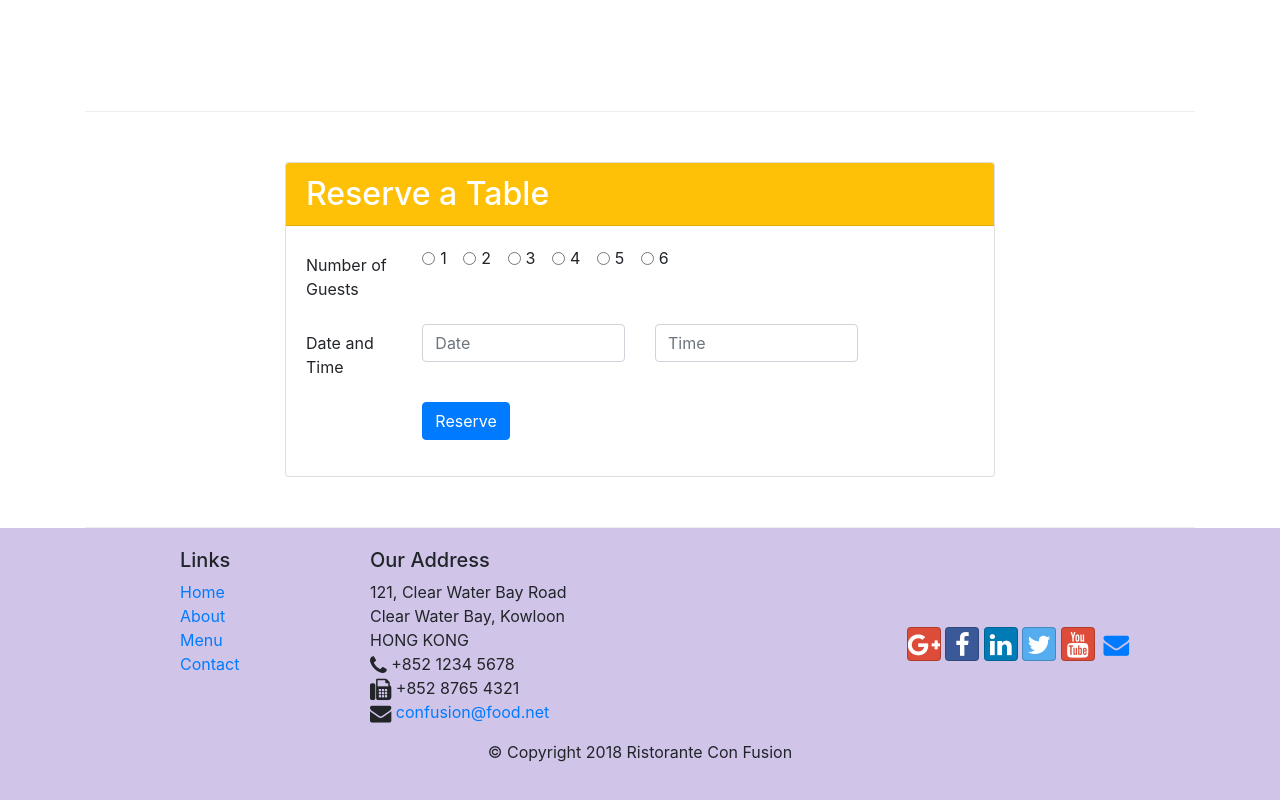
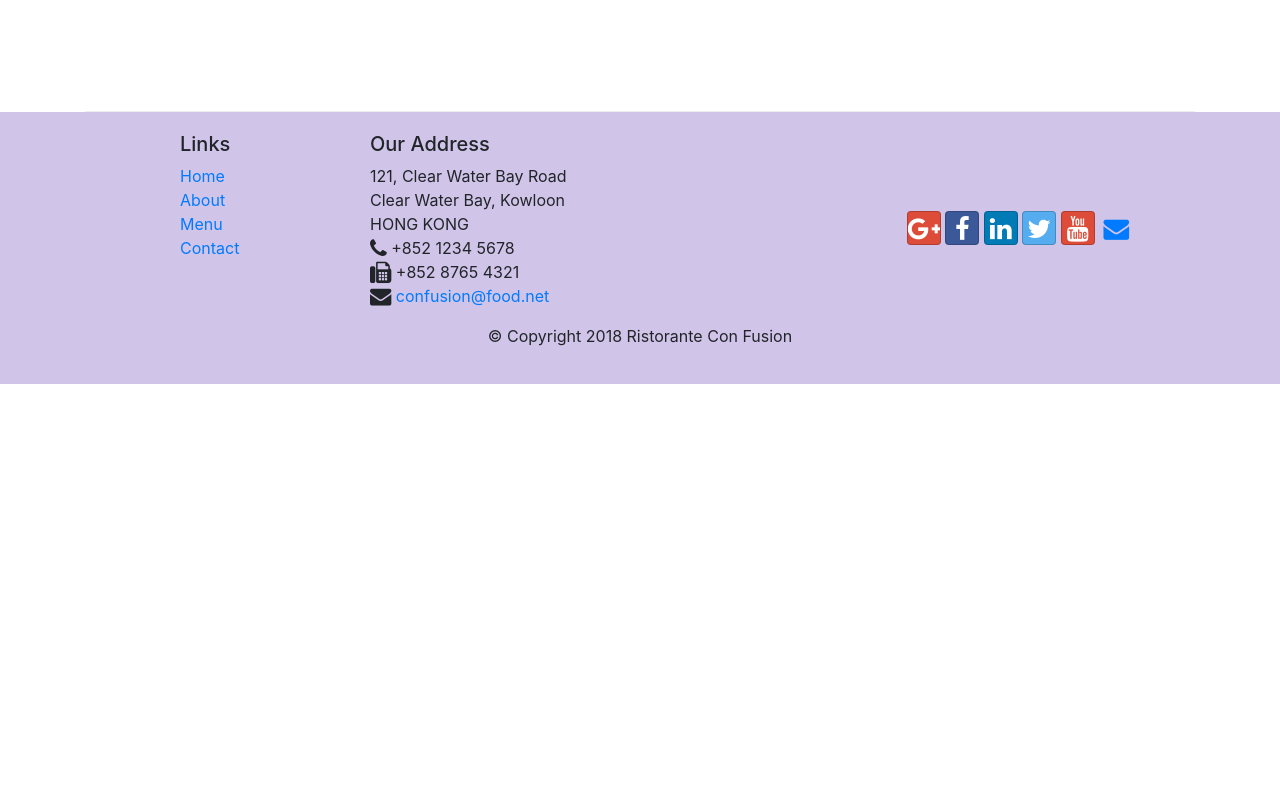
Before and after one commit to MahmudShakir/My-First-BootStrap-Project, a website: page index.html in a window 1280 px wide. Shown: the part 1823-2623 px from the top of the page. After the commit the page ends 2207 px from the top, so only its background shows below. Drawn offline with nearby package versions, Linux system fonts and the light colour scheme.

Commit message:
assignment 3 corrected

```diff
--- a/index.html
+++ b/index.html
@@ -259,65 +259,6 @@
                 </div>
             </div>
         </div>
-
-        <div class="row row-content justify-content-center" id="reservetable">
-            <div class="col-12 col-sm-8">
-                <div class="card">
-                    <h2 class="card-header bg-warning text-white">Reserve a Table</h2>
-                    <div class="card-body">
-                        <form>
-                            <div class="form-group row">
-                                <label for="guestnum" class="col-md-2 col-form-label">Number of Guests</label>
-                                <div class="col-md-10">
-                                    <div class="form-check form-check-inline">
-                                        <input class="form-check-input" type="radio" name="inlineRadioOptions" id="inlineRadio1" value="option1">
-                                        <label class="form-check-label" for="inlineRadio1">1</label>
-                                      </div>
-                                      <div class="form-check form-check-inline">
-                                        <input class="form-check-input" type="radio" name="inlineRadioOptions" id="inlineRadio2" value="option2">
-                                        <label class="form-check-label" for="inlineRadio2">2</label>
-                                      </div>
-                                      <div class="form-check form-check-inline">
-                                        <input class="form-check-input" type="radio" name="inlineRadioOptions" id="inlineRadio3" value="option3">
-                                        <label class="form-check-label" for="inlineRadio3">3</label>
-                                      </div>
-                                      <div class="form-check form-check-inline">
-                                        <input class="form-check-input" type="radio" name="inlineRadioOptions" id="inlineRadio4" value="option4">
-                                        <label class="form-check-label" for="inlineRadio4">4</label>
-                                      </div>
-                                      <div class="form-check form-check-inline">
-                                        <input class="form-check-input" type="radio" name="inlineRadioOptions" id="inlineRadio5" value="option5">
-                                        <label class="form-check-label" for="inlineRadio5">5</label>
-                                      </div>
-                                      <div class="form-check form-check-inline">
-                                        <input class="form-check-input" type="radio" name="inlineRadioOptions" id="inlineRadio6" value="option6">
-                                        <label class="form-check-label" for="inlineRadio6">6</label>
-                                      </div>
-                                </div>
-                            </div>
-                            <div class="form-group row">
-                                <label for="datetime" class="col-12 col-md-2 col-form-label">Date and Time</label>
-                                <div class="col-12 col-md-4">
-                                    <input type="text" class="form-control" id="date" name="date"
-                                        placeholder="Date">
-                                </div>
-                                <div class=" col-12 col-md-4">
-                                    <input type="text" class="form-control" id="datetime" name="datetime"
-                                        placeholder="Time">
-                                </div>
-                            </div>
-                            <div class="form-group row">
-                                <div class="offset-md-2 col-md-10">
-                                    <button type="submit" class="btn btn-primary">
-                                        Reserve
-                                    </button>
-                                </div>
-                            </div>
-                        </form>
-                    </div>
-                </div>
-            </div>
-        </div>
     </div>
 
     <footer class="footer">
```
